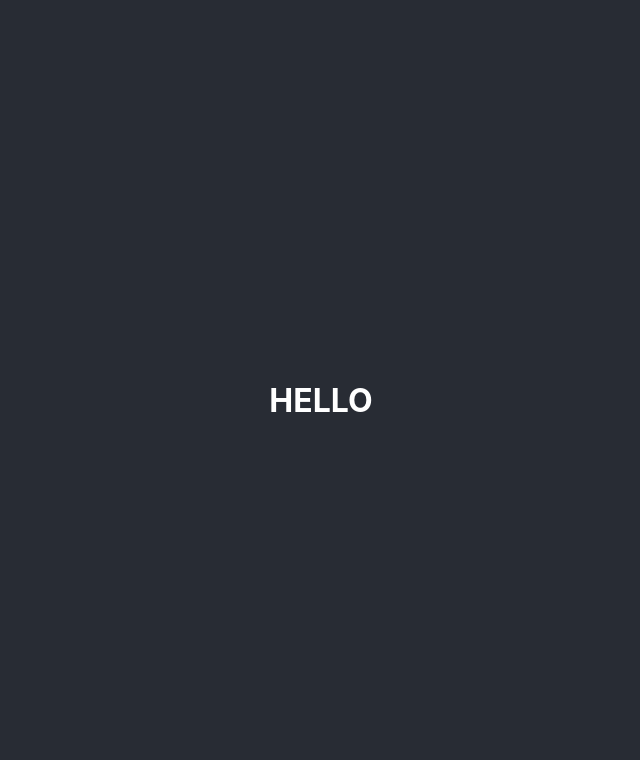
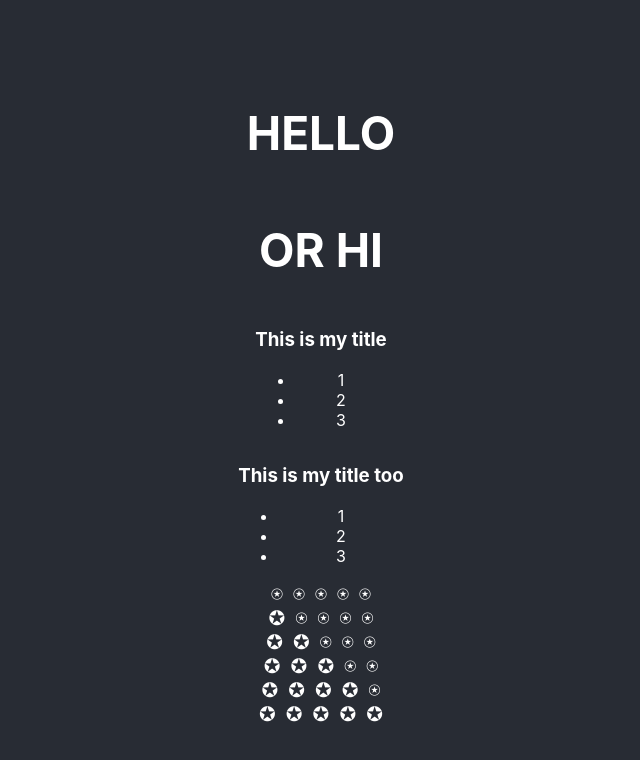
Before and after one commit to THEiDiet/social_network, a React (Create React App) app: page / in a window 1280 px wide. Shown: the top 760 px of the page, without its empty margins (319-959 px from the left). Built offline with nearby package versions, Linux system fonts and the light colour scheme.

Commit message:
Third lesson is ended

```diff
--- a/src/App.css
+++ b/src/App.css
@@ -10,8 +10,15 @@
     justify-content: center;
     align-items: center;
 }
-h1{
+
+h1 {
     text-transform: uppercase;
+    font-size: 46px;
+}
+
+span {
+    padding: 5px;
+    font-size: 20px;
 }
 
 .App-logo {
--- a/src/App.tsx
+++ b/src/App.tsx
@@ -1,34 +1,28 @@
 import React from 'react';
-import logo from './logo.svg';
 import './App.css';
+import {Accordeon} from "./components/accordeon/Accordeon";
+import { Rating } from './components/rating/Rating';
 
 function App() {
+    console.log('App will be render')
     return (
         <div className="App">
-            <h1>Hello</h1>
-        </div>
-    );
-}
-function Ration () {
-    return (
-        <div>
-            <div>star</div>
-            <div>star</div>
-            <div>star</div>
-            <div>star</div>
-            <div>star</div>
+            <AppTitle title={'Hello'}/>
+            <AppTitle title={'or hi'}/>
+            <Accordeon title={'This is my title'}/>
+            <Accordeon title={'This is my title too'}/>
+            <Rating value={0}/>
+            <Rating value={1}/>
+            <Rating value={2}/>
+            <Rating value={3}/>
+            <Rating value={4}/>
+            <Rating value={5}/>
         </div>
     )
 }
-let Accordeon = () => {
+function AppTitle(props:any){
     return (
-        <div>
-            <ul>
-                <li>1</li>
-                <li>2</li>
-                <li>3</li>
-            </ul>
-        </div>
+        <h1>{props.title}</h1>
     )
 }
 
--- /dev/null
+++ b/src/components/accordeon/Accordeon.tsx
@@ -0,0 +1,29 @@
+import React from "react";
+
+export let Accordeon = (props:any) => {
+    console.log('Accordeon will be render')
+    return (
+        <div>
+            <AccordeonTitle title={props.title}/>
+            <AccordeonBody/>
+        </div>
+    )
+}
+
+function AccordeonTitle(props:any) {
+    console.log('AccordeonTitle will be render')
+    return (
+        <h3>{props.title}</h3>
+    )
+}
+
+function AccordeonBody() {
+    console.log('AccordeonBody will be render')
+    return (
+        <ul>
+            <li>1</li>
+            <li>2</li>
+            <li>3</li>
+        </ul>
+    )
+}
--- /dev/null
+++ b/src/components/rating/Rating.tsx
@@ -0,0 +1,82 @@
+import React from "react";
+
+export function Rating(props:any) {
+    console.log('Rating will be render')
+    if (props.value === 0){
+        return (
+            <div>
+                <Star selected={false}/>
+                <Star selected={false}/>
+                <Star selected={false}/>
+                <Star selected={false}/>
+                <Star selected={false}/>
+            </div>
+        )
+    } else if (props.value === 1){
+        return (
+            <div>
+                <Star selected={true}/>
+                <Star selected={false}/>
+                <Star selected={false}/>
+                <Star selected={false}/>
+                <Star selected={false}/>
+            </div>
+        )
+    } else if (props.value === 2){
+        return (
+            <div>
+                <Star selected={true}/>
+                <Star selected={true}/>
+                <Star selected={false}/>
+                <Star selected={false}/>
+                <Star selected={false}/>
+            </div>
+        )
+    } else if (props.value === 3){
+        return (
+            <div>
+                <Star selected={true}/>
+                <Star selected={true}/>
+                <Star selected={true}/>
+                <Star selected={false}/>
+                <Star selected={false}/>
+            </div>
+        )
+    } else if (props.value === 4){
+        return (
+            <div>
+                <Star selected={true}/>
+                <Star selected={true}/>
+                <Star selected={true}/>
+                <Star selected={true}/>
+                <Star selected={false}/>
+            </div>
+        )
+    } else if (props.value === 5){
+        return (
+            <div>
+                <Star selected={true}/>
+                <Star selected={true}/>
+                <Star selected={true}/>
+                <Star selected={true}/>
+                <Star selected={true}/>
+            </div>
+        )
+    } else {
+        return (
+            <div>
+                <Star selected={false}/>
+                <Star selected={false}/>
+                <Star selected={false}/>
+                <Star selected={false}/>
+                <Star selected={false}/>
+            </div>
+        )
+    }
+}
+
+function Star(props: any) {
+    console.log('Star will be render')
+    return props.selected === true ? <span>✪</span> : <span>⍟</span>
+
+}
```
Lines whose indentation alone changed are shown as unchanged.
